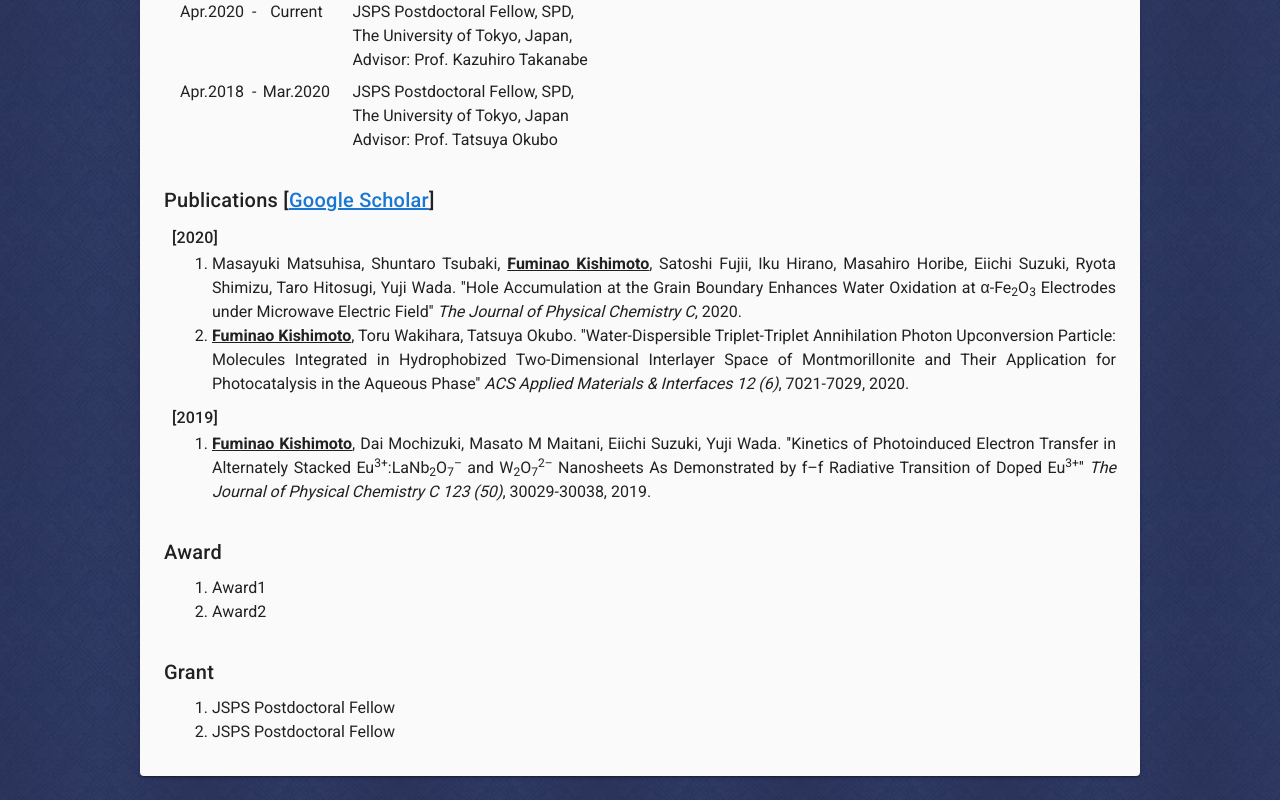
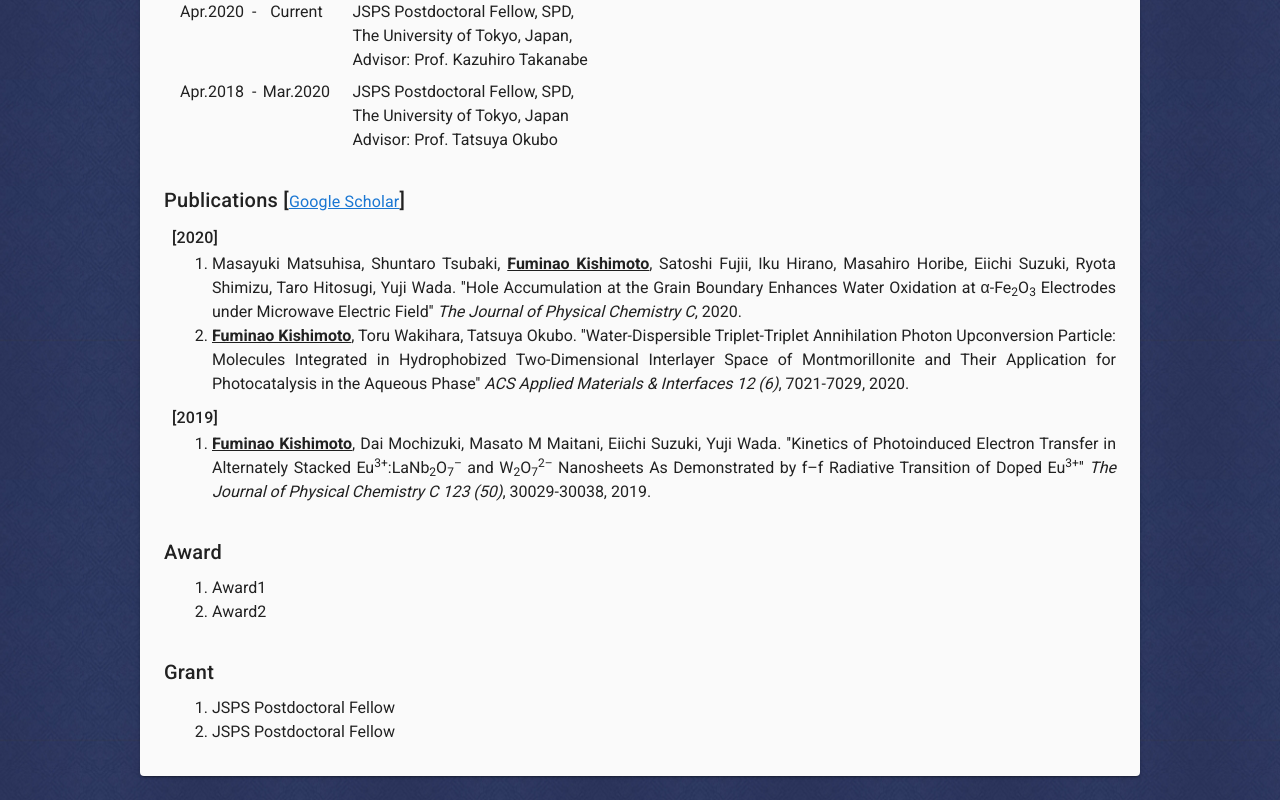
Before and after one commit to fuminaokishimoto/fuminaokishimoto.github.io, a Nuxt app: page / in a window 1280 px wide. Shown: the part 1014-1814 px from the top of the page. Built offline with nearby package versions, Linux system fonts and the light colour scheme.

Commit message:
Fix font size

```diff
--- a/src/components/Publications.vue
+++ b/src/components/Publications.vue
@@ -3,6 +3,7 @@
     <h2 class="title mb-2">
       Publications [<a
         href="https://scholar.google.com/citations?user=ug6E06wAAAAJ&hl=en"
+        class="subtitle-1"
         >Google Scholar</a
       >]
     </h2>
```
